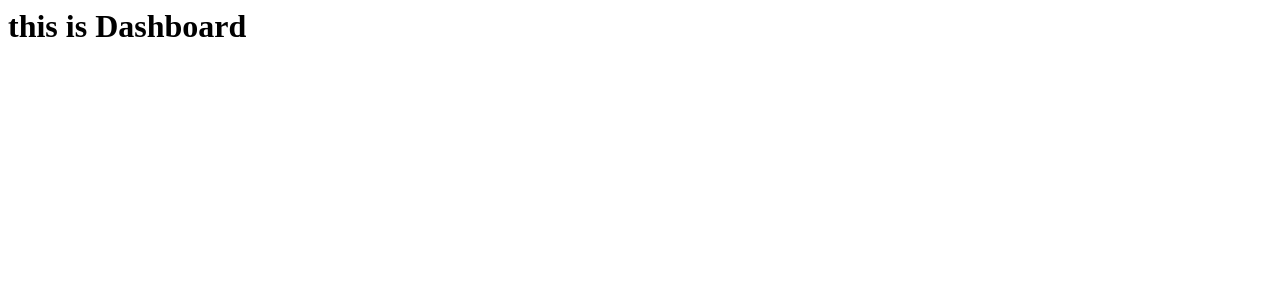
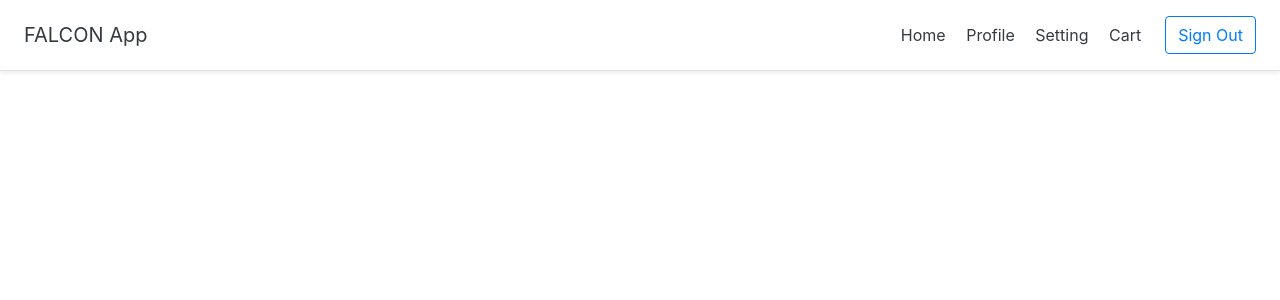
Before and after one commit to Amit006/flaskweb, a Flask app: page /Dashboard in a window 1280 px wide. Shown: the top 300 px of the page. Run offline with Flask 2, Linux system fonts and the light colour scheme; some libraries are stand-ins or nearby versions.

Commit message:
Merge remote-tracking branch 'origin'
# Conflicts:
#	APP.py
#	static/css/style.css
#	templates/Signin.html
#	templates/Signup.html
#	templates/dashboard.html
#	templates/index.html

```diff
--- a/templates/dashboard.html
+++ b/templates/dashboard.html
@@ -1 +1,35 @@
-<h1> this is Dashboard </h1>
+<!doctype html>
+<html lang="en">
+<head>
+    <!-- Required meta tags -->
+    <meta charset="utf-8">
+    <meta name="viewport" content="width=device-width, initial-scale=1, shrink-to-fit=no">
+
+    <link rel="stylesheet" type="text/css" href="{{url_for('static', filename='css/style.css') }}">
+
+    <!-- Bootstrap CSS -->
+    <link rel="stylesheet" href="https://stackpath.bootstrapcdn.com/bootstrap/4.4.1/css/bootstrap.min.css" integrity="sha384-Vkoo8x4CGsO3+Hhxv8T/Q5PaXtkKtu6ug5TOeNV6gBiFeWPGFN9MuhOf23Q9Ifjh" crossorigin="anonymous">
+
+    <title>Hello, world!</title>
+</head>
+
+<body>
+<div class=" bg-nav text-light d-flex flex-column flex-md-row align-items-center p-3 px-md-4 mb-3 bg-white border-bottom shadow-sm">
+    <h5 class="my-0 mr-md-auto font-weight-normal text-dark ">FALCON App</h5>
+    <nav class="my-2 my-md-0 mr-md-3 ">
+        <a class="p-2 text-dark" href="#">Home</a>
+        <a class="p-2 text-dark " href="#">Profile</a>
+        <a class="p-2 text-dark" href="#">Setting</a>
+        <a class="p-2 text-dark" href="#">Cart</a>
+    </nav>
+    <a class="btn btn-outline-primary" href="#">Sign Out</a>
+</div>
+
+
+<!-- Optional JavaScript -->
+<!-- jQuery first, then Popper.js, then Bootstrap JS -->
+<script src="https://code.jquery.com/jquery-3.4.1.slim.min.js" integrity="sha384-J6qa4849blE2+poT4WnyKhv5vZF5SrPo0iEjwBvKU7imGFAV0wwj1yYfoRSJoZ+n" crossorigin="anonymous"></script>
+<script src="https://cdn.jsdelivr.net/npm/popper.js@1.16.0/dist/umd/popper.min.js" integrity="sha384-Q6E9RHvbIyZFJoft+2mJbHaEWldlvI9IOYy5n3zV9zzTtmI3UksdQRVvoxMfooAo" crossorigin="anonymous"></script>
+<script src="https://stackpath.bootstrapcdn.com/bootstrap/4.4.1/js/bootstrap.min.js" integrity="sha384-wfSDF2E50Y2D1uUdj0O3uMBJnjuUD4Ih7YwaYd1iqfktj0Uod8GCExl3Og8ifwB6" crossorigin="anonymous"></script>
+</body>
+</html>
```
